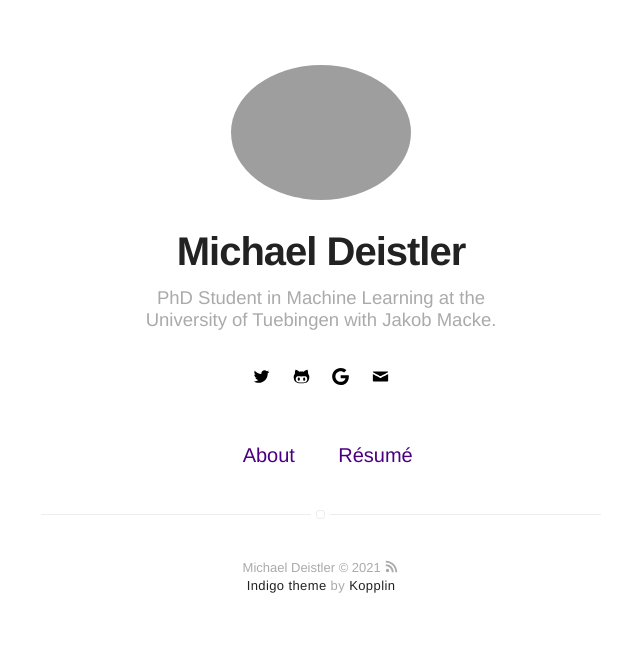
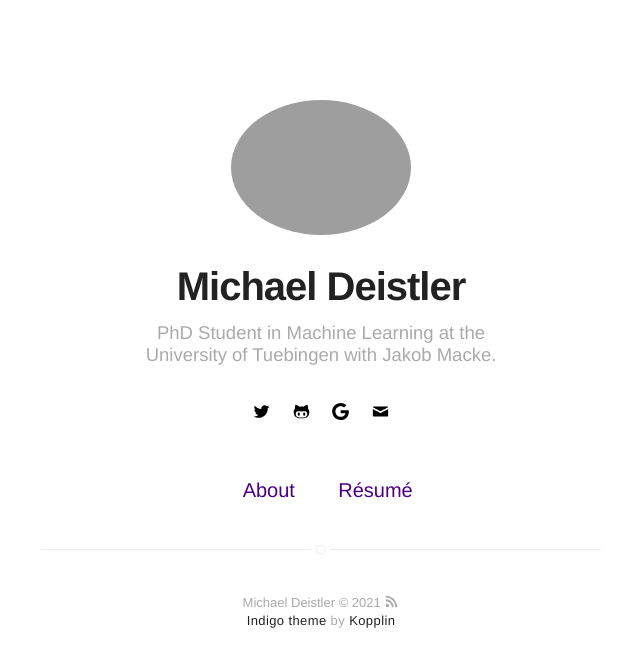
Before and after one commit to michaeldeistler/michaeldeistler.github.io, a Jekyll site: the page built from index.html, in a window 1280 px wide. Shown: the top 667 px of the page, without its empty margins (319-959 px from the left). Built offline with Jekyll 4.4.1, drawn with Linux system fonts in a browser that asks for light colours.

Commit message:
increase margin at the top just a bit

```diff
--- a/_sass/pages/page.sass
+++ b/_sass/pages/page.sass
@@ -1,5 +1,5 @@
 .page
-    margin-top: 65px
+    margin-top: 70
 
     > h1
         text-align: center
```
